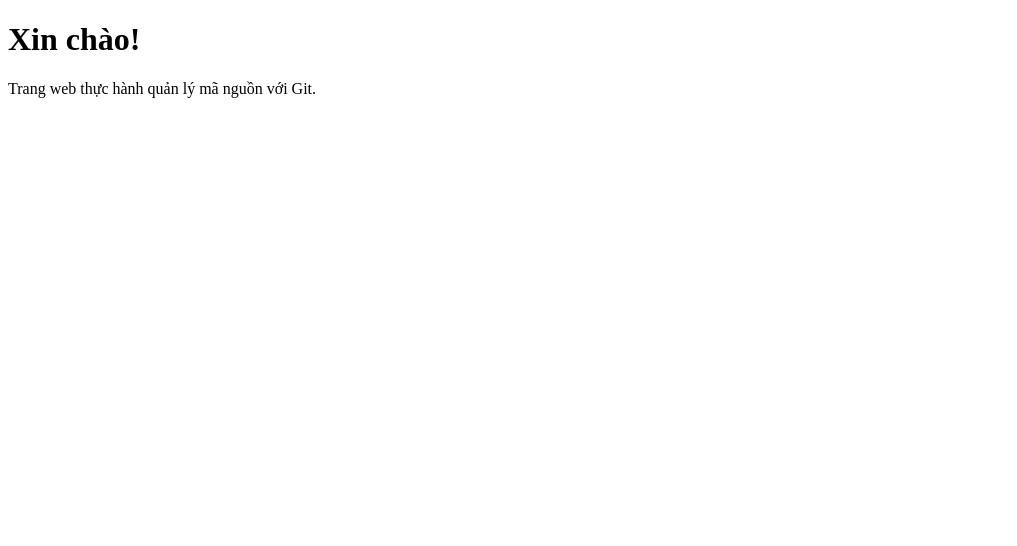
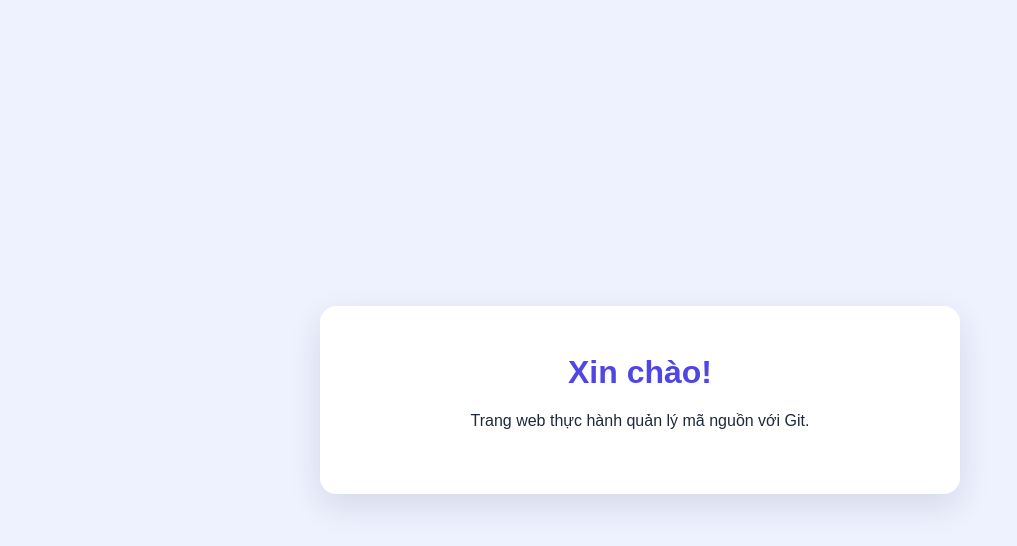
Before and after one commit to tthangnguyen/ThucHanhGit_1822040919, a plain HTML site: page index.html in a window 1280 px wide. Shown: the whole page, without its empty margins (0-1017 px from the left). Drawn offline with Linux system fonts and the light colour scheme.

Commit message:
Add basic page styling

```diff
--- a/index.html
+++ b/index.html
@@ -4,6 +4,7 @@
   <meta charset="utf-8">
   <meta name="viewport" content="width=device-width, initial-scale=1">
   <title>Thực hành Git</title>
+  <link rel="stylesheet" href="style.css">
 </head>
 <body>
   <main>
--- /dev/null
+++ b/style.css
@@ -0,0 +1,28 @@
+* {
+  box-sizing: border-box;
+}
+
+body {
+  margin: 0;
+  min-height: 100vh;
+  display: grid;
+  place-items: center;
+  padding: 24px;
+  background: #eef2ff;
+  color: #1e293b;
+  font-family: Arial, sans-serif;
+}
+
+main {
+  width: min(100%, 640px);
+  padding: 48px 32px;
+  border-radius: 16px;
+  background: #fff;
+  text-align: center;
+  box-shadow: 0 12px 32px rgb(30 41 59 / 12%);
+}
+
+h1 {
+  margin-top: 0;
+  color: #4f46e5;
+}
```
